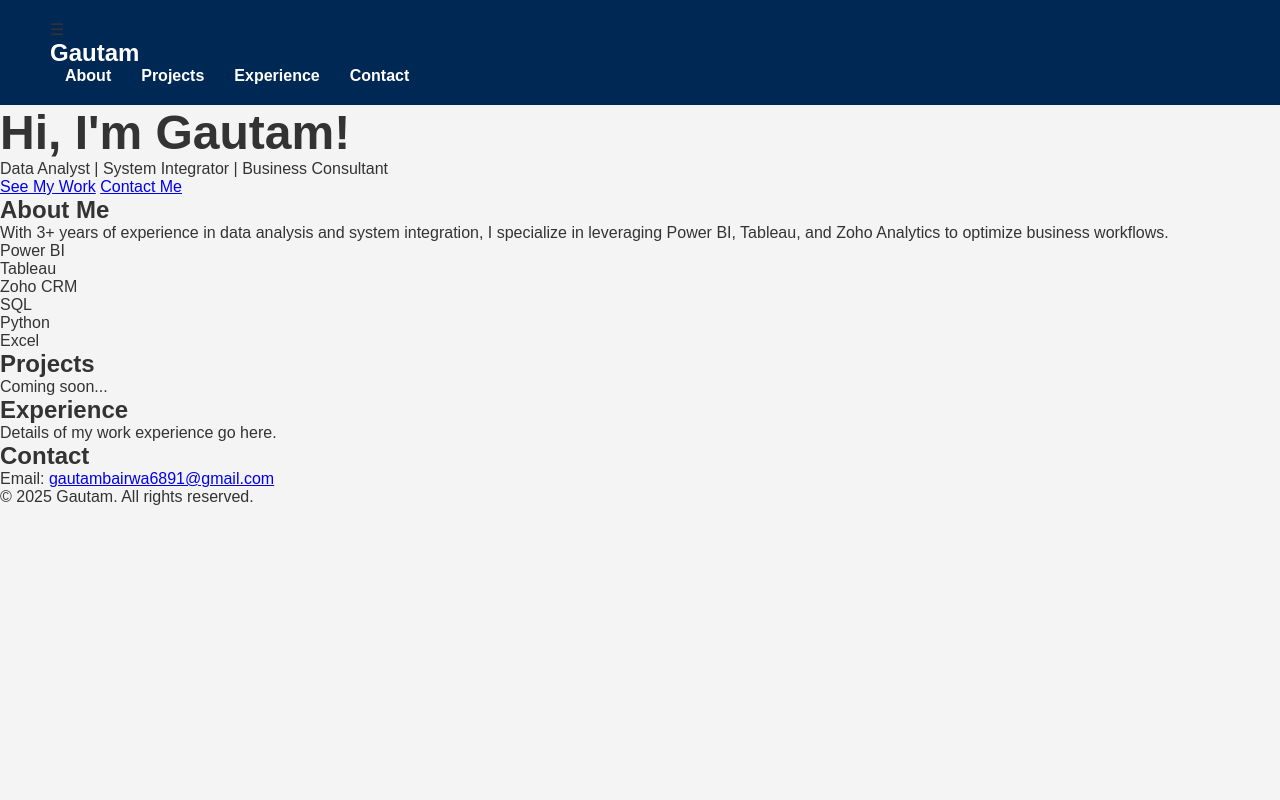
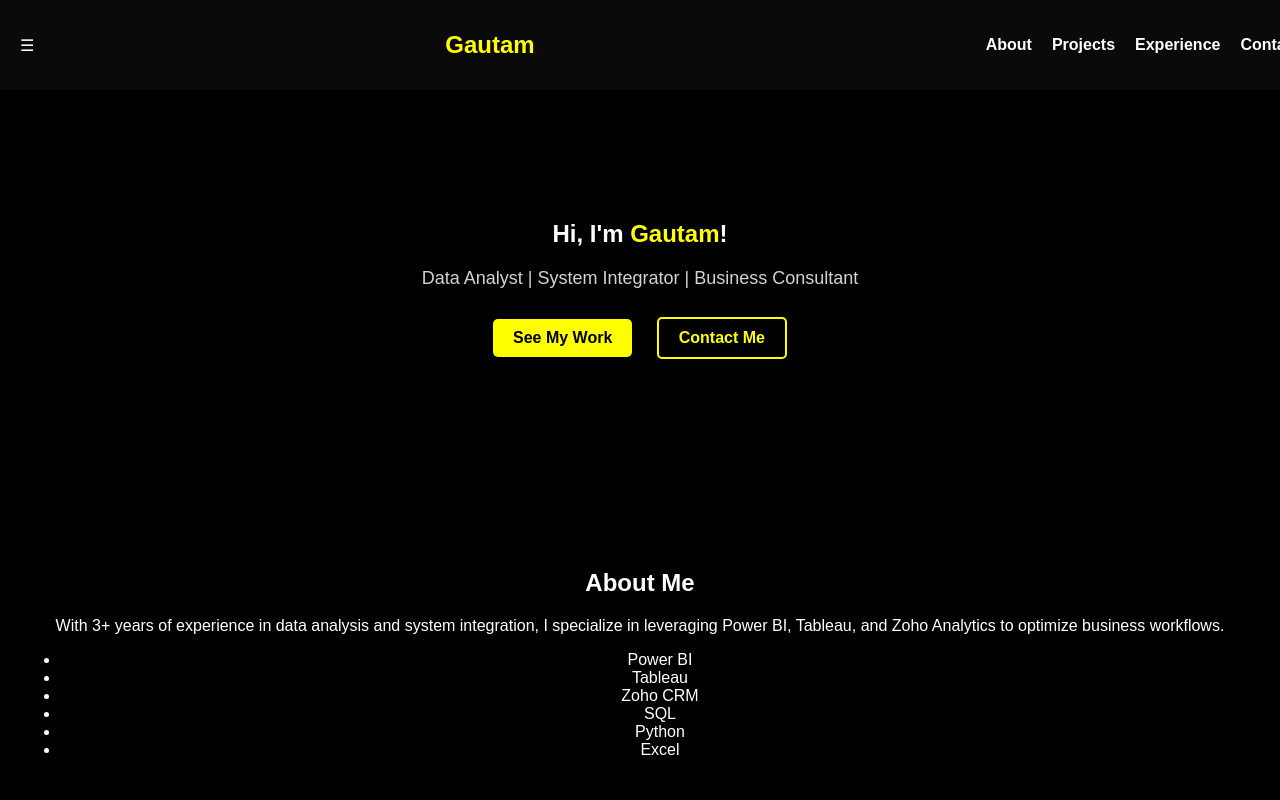
Before and after one commit to Kai1den/Gautam-Portfolio, a plain HTML site: page index.html in a window 1280 px wide. Shown: the top 800 px of the page. Drawn offline with Linux system fonts and the light colour scheme.

Commit message:
styles.css

```diff
--- a/styles.css
+++ b/styles.css
@@ -1,120 +1,88 @@
-/* Global Styles */
-* {
+/* General Styles */
+body {
+    background-color: black;
+    color: white;
+    font-family: Arial, sans-serif;
     margin: 0;
     padding: 0;
-    box-sizing: border-box;
-    font-family: 'Poppins', sans-serif;
-}
-body {
-    background-color: #f4f4f4;
-    color: #333;
 }
 
-/* Navbar */
+/* Header */
 header {
-    background-color: #002855;
-    padding: 20px 50px;
-}
-nav {
     display: flex;
     justify-content: space-between;
     align-items: center;
+    background: #0a0a0a;
+    padding: 20px;
+    position: fixed;
+    width: 100%;
+    top: 0;
+    left: 0;
 }
+
 .logo {
-    color: #ffffff;
-    font-size: 1.5rem;
+    font-size: 24px;
     font-weight: bold;
+    color: yellow;
 }
+
 nav ul {
+    list-style: none;
     display: flex;
-    list-style: none;
+    gap: 20px;
 }
-nav ul li {
-    margin: 0 15px;
-}
-nav ul li a {
+
+nav a {
     text-decoration: none;
-    color: #ffffff;
-    font-weight: 600;
-    transition: 0.3s;
-}
-nav ul li a:hover {
-    color: #ffcc00;
+    color: white;
+    font-weight: bold;
 }
 
 /* Hero Section */
-.hero-section {
-    display: flex;
-    flex-direction: column;
-    align-items: center;
-    justify-content: center;
-    height: 100vh;
+.hero {
     text-align: center;
-    background: #f8f9fa;
-    opacity: 0;
-    transform: translateY(20px);
-    animation: fadeIn 1s ease-in-out forwards;
+    margin-top: 100px;
+    padding: 100px 20px;
 }
-h1 {
-    font-size: 3rem;
-    font-weight: 700;
+
+.hero h1 span {
+    color: yellow;
 }
-.highlight {
-    color: #ffcc00;
-}
-.hero-subtitle {
-    font-size: 1.2rem;
-    color: rgba(0, 0, 0, 0.7);
-    margin: 10px 0;
+
+.hero p {
+    font-size: 18px;
+    color: lightgray;
 }
 
 /* Buttons */
-.cta-buttons {
-    margin-top: 20px;
-}
-.cta-primary, .cta-secondary {
-    padding: 12px 24px;
-    font-size: 1rem;
+.btn {
+    display: inline-block;
+    padding: 10px 20px;
     text-decoration: none;
     font-weight: bold;
     border-radius: 5px;
-    transition: 0.3s ease;
-}
-.cta-primary {
-    background: #ffcc00;
-    color: #000;
-}
-.cta-primary:hover {
-    background: #e6b800;
-}
-.cta-secondary {
-    border: 2px solid #ffcc00;
-    color: #ffcc00;
-    margin-left: 10px;
-}
-.cta-secondary:hover {
-    background: #ffcc00;
-    color: #fff;
+    margin: 10px;
 }
 
-/* Animations */
-@keyframes fadeIn {
-    to {
-        opacity: 1;
-        transform: translateY(0);
-    }
+.btn-primary {
+    background: yellow;
+    color: black;
 }
 
-/* Responsive Design */
-@media (max-width: 768px) {
-    nav ul {
-        flex-direction: column;
-        display: none;
-    }
-    .hero-section {
-        padding: 0 20px;
-    }
-    h1 {
-        font-size: 2rem;
-    }
+.btn-secondary {
+    border: 2px solid yellow;
+    color: yellow;
 }
+
+/* Sections */
+section {
+    padding: 80px 20px;
+    text-align: center;
+}
+
+/* Footer */
+footer {
+    text-align: center;
+    padding: 20px;
+    background: #0a0a0a;
+}
```
